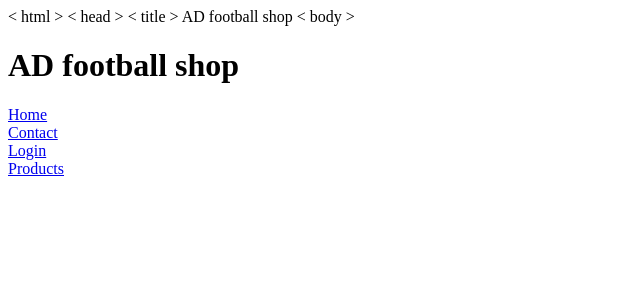
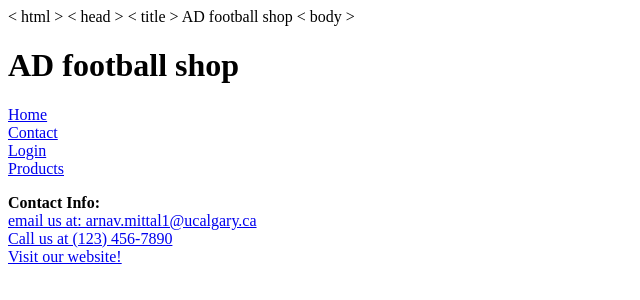
Before and after one commit to arnavmittal14/assignment1, a plain HTML site: page contact.html in a window 1280 px wide. Shown: the whole page, without its empty margins (0-640 px from the left). Drawn offline with Linux system fonts and the light colour scheme.

Commit message:
Added contact content

```diff
--- a/contact.html
+++ b/contact.html
@@ -29,8 +29,13 @@
 
 <main>
 
-
-
+<p><b>Contact Info:</b><br>
+    <a href="mailto:arnav.mittal1@ucalgary.ca">email us at: arnav.mittal1@ucalgary.ca</a>
+    <br>
+    <a href="tel:+1234567890">Call us at (123) 456-7890</a>
+    <br>
+    <a href="https://www.instagram.com">Visit our website!</a>
+</p>
 </main>
 
 <footer>
```
